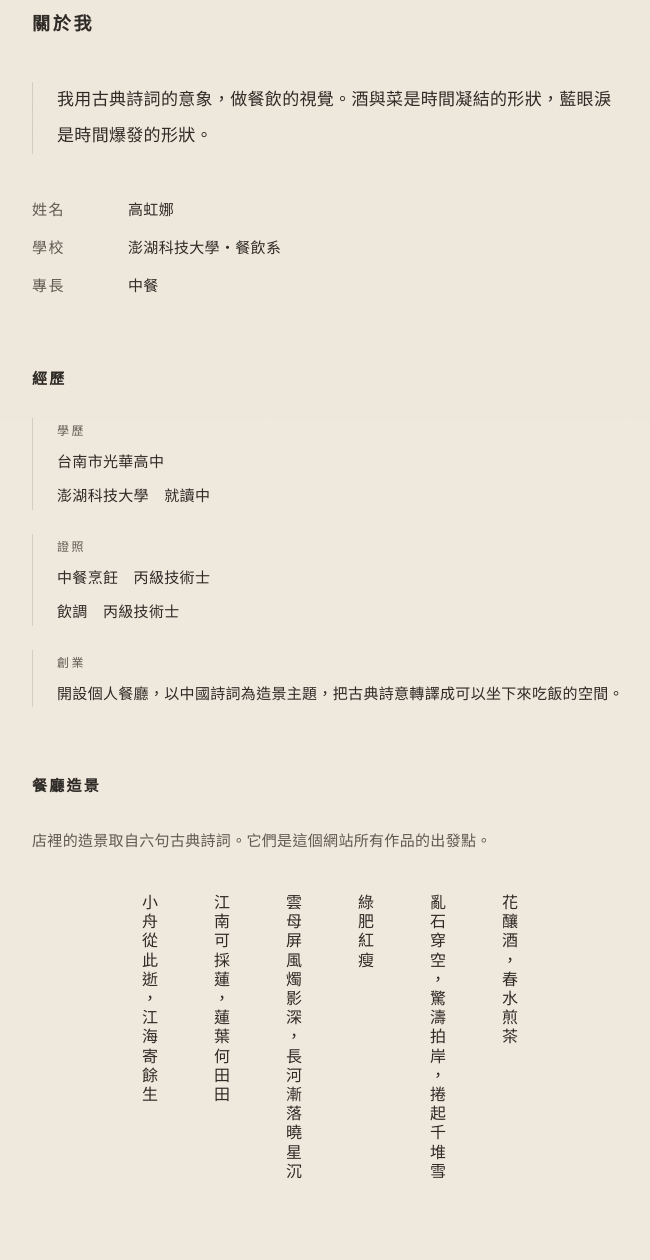
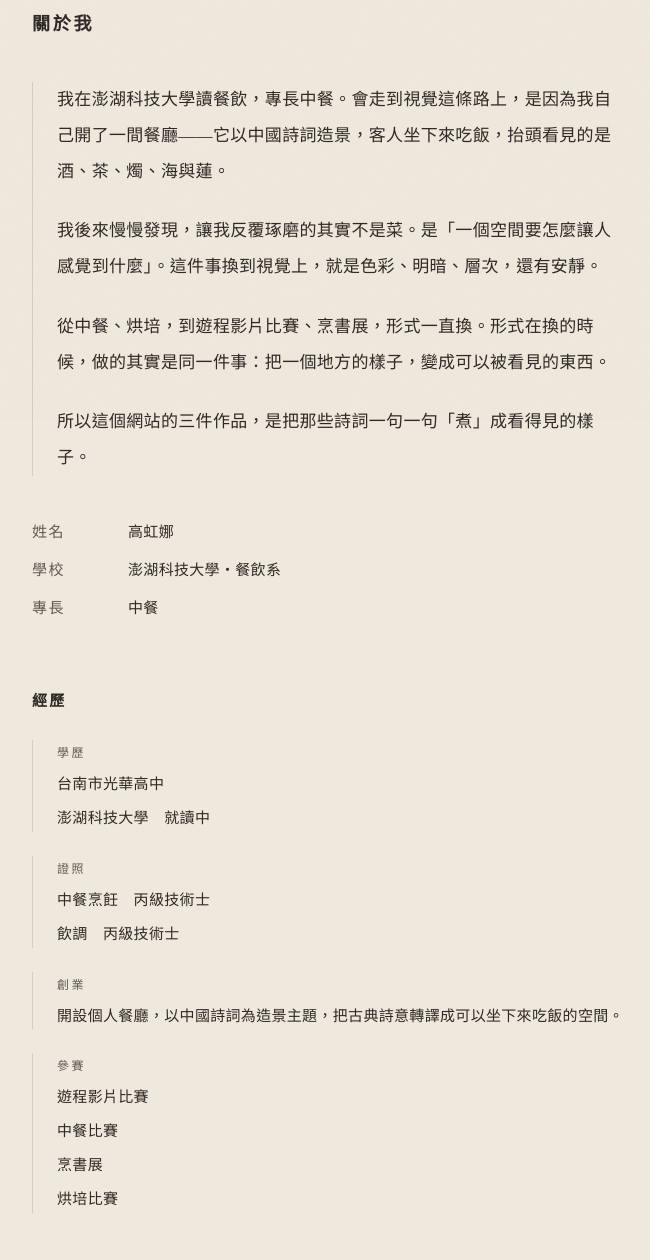
Before and after one commit to qwertyuiopasdcvfgbhnjmkl-cmyk/qwertyuiopasdcvfgbhnjmkl, a plain HTML site: page index.html in a window 1280 px wide. Shown: the part 380-1640 px from the top of the page, without its empty margins (312-962 px from the left). Drawn offline with Linux system fonts and the light colour scheme.

Commit message:
關於我改寫為完整自述，加入四項參賽歷程

```diff
--- a/css/style.css
+++ b/css/style.css
@@ -234,6 +234,14 @@ a:focus-visible {
 
 .about__narrative:empty {
   display: none;
+}
+
+.about__narrative p {
+  margin-bottom: var(--s3);
+}
+
+.about__narrative p:last-child {
+  margin-bottom: 0;
 }
 
 .about__facts {
--- a/index.html
+++ b/index.html
@@ -38,7 +38,10 @@
 
       <!-- 自述文字待補：尚未提供。.about__narrative 為空時會自動隱藏，不留空白 -->
       <div class="about__narrative">
-        <p>我用古典詩詞的意象，做餐飲的視覺。酒與菜是時間凝結的形狀，藍眼淚是時間爆發的形狀。</p>
+        <p>我在澎湖科技大學讀餐飲，專長中餐。會走到視覺這條路上，是因為我自己開了一間餐廳——它以中國詩詞造景，客人坐下來吃飯，抬頭看見的是酒、茶、燭、海與蓮。</p>
+        <p>我後來慢慢發現，讓我反覆琢磨的其實不是菜。是「一個空間要怎麼讓人感覺到什麼」。這件事換到視覺上，就是色彩、明暗、層次，還有安靜。</p>
+        <p>從中餐、烘培，到遊程影片比賽、烹書展，形式一直換。形式在換的時候，做的其實是同一件事：把一個地方的樣子，變成可以被看見的東西。</p>
+        <p>所以這個網站的三件作品，是把那些詩詞一句一句「煮」成看得見的樣子。</p>
       </div>
 
       <dl class="about__facts">
@@ -71,6 +74,16 @@
         <div class="timeline__item">
           <h4 class="timeline__label">創業</h4>
           <p class="timeline__text">開設個人餐廳，以中國詩詞為造景主題，把古典詩意轉譯成可以坐下來吃飯的空間。</p>
+        </div>
+
+        <div class="timeline__item">
+          <h4 class="timeline__label">參賽</h4>
+          <ul class="timeline__list">
+            <li>遊程影片比賽</li>
+            <li>中餐比賽</li>
+            <li>烹書展</li>
+            <li>烘培比賽</li>
+          </ul>
         </div>
       </div>
 
```
